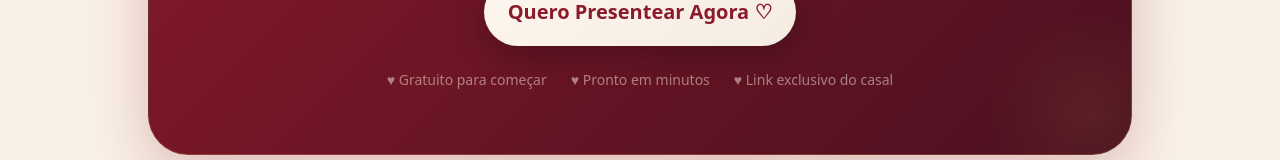
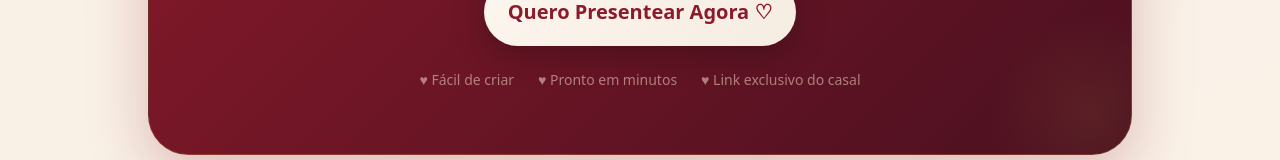
Before and after one commit to vinicus2008kk-collab/nosso-momento, a Next.js app: page / in a window 1280 px wide. Shown: the part 3300-3460 px from the top of the page. Built offline with nearby package versions, Linux system fonts and the light colour scheme; a web font is replaced by a local one.

Commit message:
Ajusta textos da landing page

```diff
--- a/app/page.tsx
+++ b/app/page.tsx
@@ -388,7 +388,7 @@ export default function HomePage() {
             Quero Presentear Agora ♡
           </PrimaryButton>
           <div className="mt-6 flex flex-wrap justify-center gap-6 text-sm" style={{ color: "rgba(255,235,215,0.5)" }}>
-            <span>♥ Gratuito para começar</span>
+            <span>♥ Fácil de criar</span>
             <span>♥ Pronto em minutos</span>
             <span>♥ Link exclusivo do casal</span>
           </div>
```
